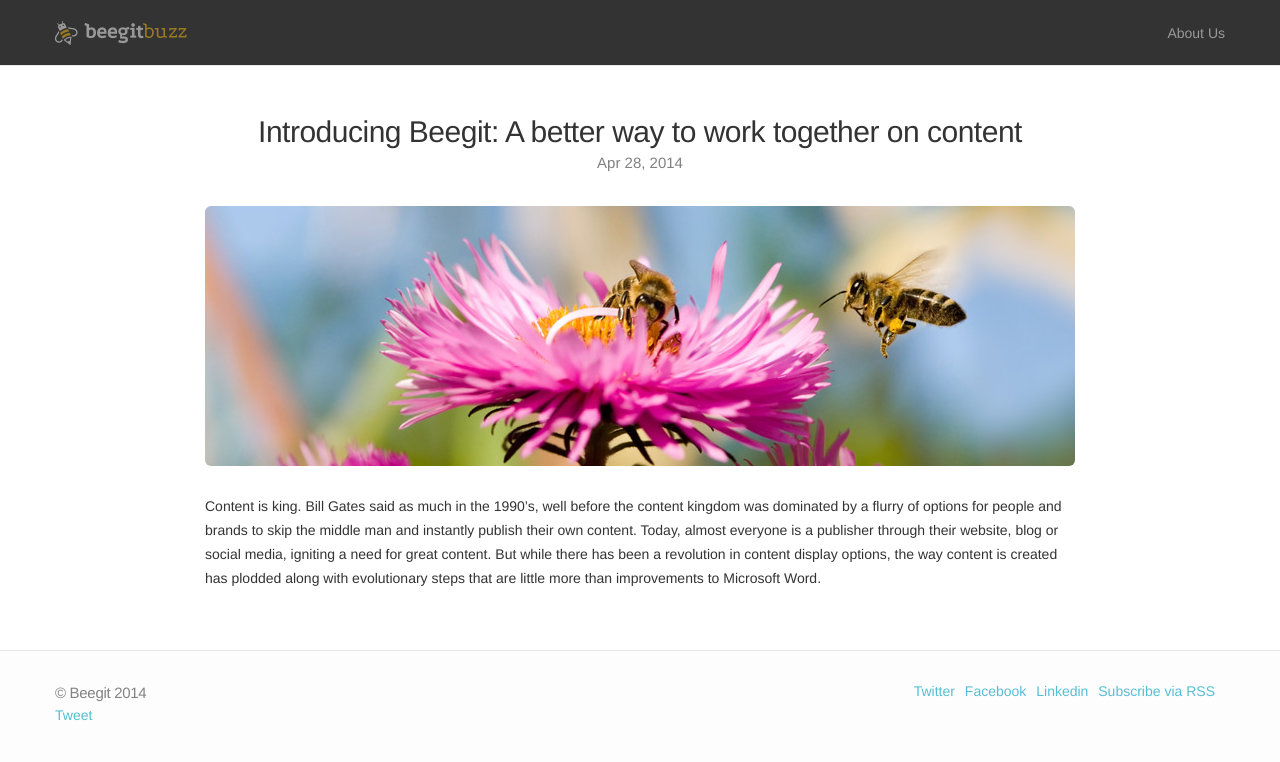
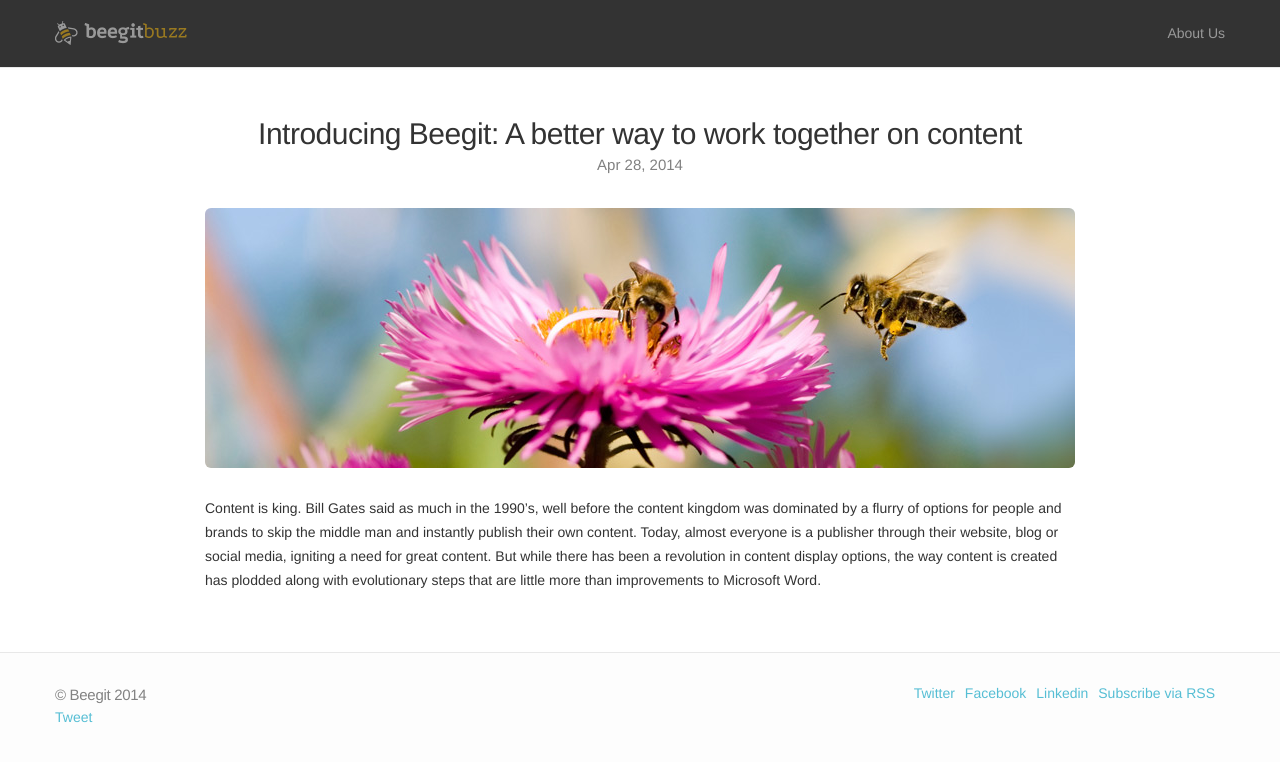
Before and after one commit to sancsoft/beegit.github.io, a Jekyll site: the page built from index.html, in a window 1280 px wide. Shown: the top 762 px of the page. Built offline with Jekyll 4.4.1, drawn with Linux system fonts in a browser that asks for light colours; comment, search, counter and statistics services are not loaded.

Commit message:
Header height update

```diff
--- a/css/main.css
+++ b/css/main.css
@@ -80,7 +80,7 @@ ul {
   border-bottom: 1px solid #e8e8e8;
   min-height: 56px;
   background-color: white;
-  height: 60px;
+  height: 62px;
   background-color: #333;
 }
 
```
